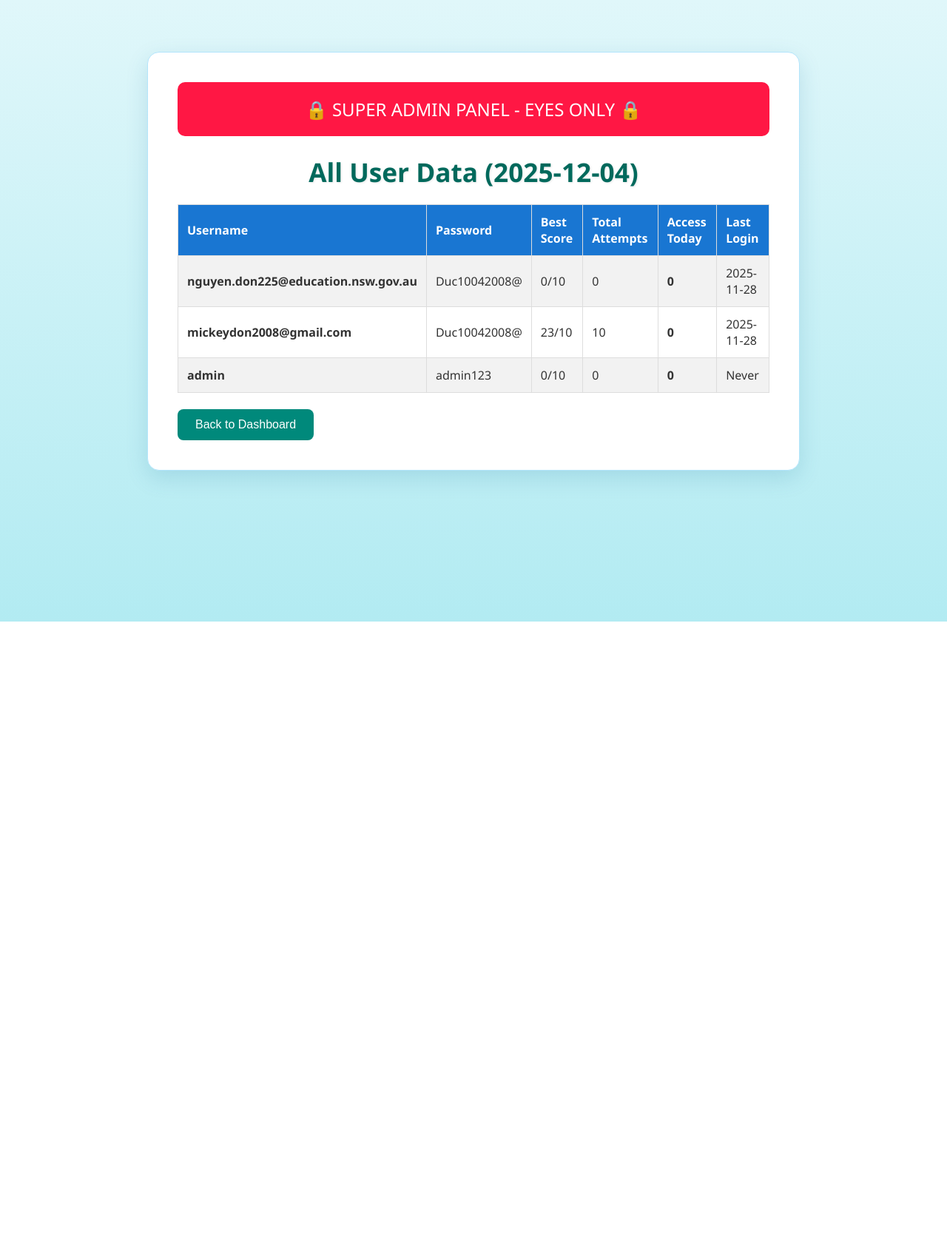
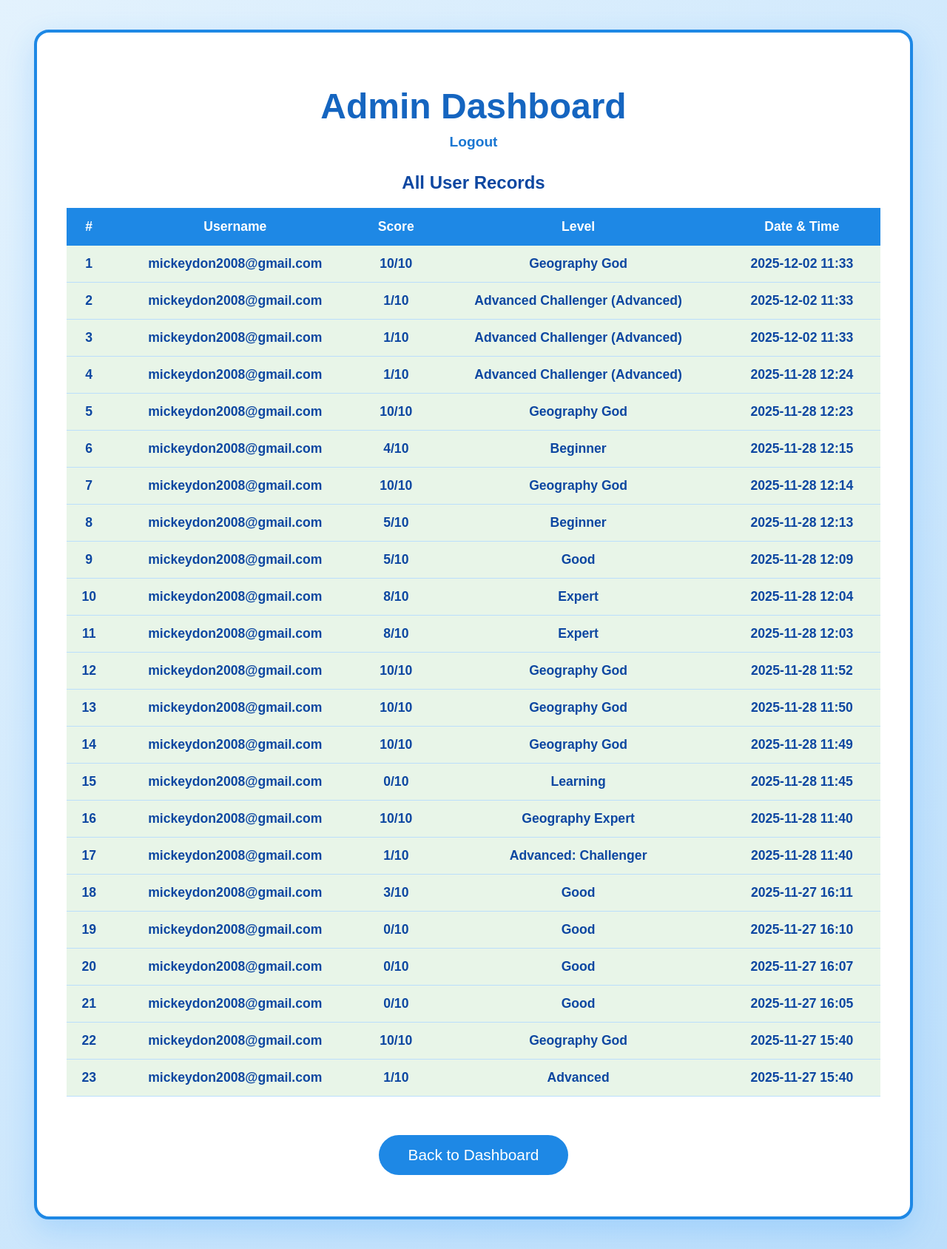
Before and after one commit to mikedon2008/Assessment2, a Flask app: page /super_admin_panel in a window 1280 px wide. Shown: the whole page at 74% size. Before the commit the page ends 840 px from the top, so only its background shows below. Run offline with Flask 3, Linux system fonts and the light colour scheme; a user stored in the database is signed in; data comes from the database, SQL or seed files in the repository; both versions use the stored data as it was after the commit.

Commit message:
Finish updating the table

```diff
--- a/Static/styles.css
+++ b/Static/styles.css
@@ -1,89 +1,12 @@
-/* Global styling with a calm geography-inspired theme */
-body {
-    font-family: 'Segoe UI', Arial, sans-serif;
-    background: linear-gradient(to bottom, #e0f7fa, #b2ebf2);
-    margin: 0;
-    padding: 20px;
-    color: #333;
-    min-height: 100vh;
-}
+body { font-family: Arial, sans-serif; background: #e3f2fd; margin: 0; padding: 20px; }
 
-.box {
-    max-width: 800px;
-    margin: 50px auto;
-    padding: 40px;
-    background: white;
-    border-radius: 16px;
-    box-shadow: 0 10px 30px rgba(0, 100, 150, 0.15);
-    border: 1px solid #b3e5fc;
-}
+.box { max-width: 700px; margin: 40px auto; padding: 30px; background: white; border-radius: 12px; box-shadow: 0 4px 20px rgba(0,0,0,0.1); }
+h1 { color: #1976d2; }
 
-/* Geography-themed headings */
-h1 {
-    color: #00695c;
-    text-align: center;
-    font-size: 2.2em;
-    margin-bottom: 10px;
-    text-shadow: 1px 1px 3px rgba(0,0,0,0.1);
-}
+button { background: #1976d2; color: white; padding: 10px 20px; border: none; border-radius: 6px; cursor: pointer; }
 
-h2 {
-    color: #00796b;
-    border-bottom: 2px solid #80deea;
-    padding-bottom: 8px;
-}
 
-/* Buttons with earth/ocean vibe */
-button, a.button {
-    background: #00897b;
-    color: white;
-    padding: 12px 24px;
-    border: none;
-    border-radius: 8px;
-    cursor: pointer;
-    font-size: 1em;
-    transition: all 0.3s ease;
-    text-decoration: none;
-    display: inline-block;
-}
+button:hover { background: #1565c0; }
 
-button:hover, a.button:hover {
-    background: #00695c;
-    transform: translateY(-2px);
-    box-shadow: 0 6px 15px rgba(0,0,0,0.2);
-}
 
-/* Form styling */
-select, input {
-    padding: 12px;
-    margin: 8px 0;
-    width: 100%;
-    border-radius: 8px;
-    border: 1px solid #80deea;
-    background: #f8fdff;
-    font-size: 1em;
-}
-
-/* List styling for records */
-ul {
-    list-style: none;
-    padding: 0;
-}
-
-li {
-    background: #e0f2f1;
-    margin: 10px 0;
-    padding: 15px;
-    border-radius: 10px;
-    border-left: 5px solid #00897b;
-    font-size: 1.1em;
-}
-
-/* Flash messages */
-p[style*="color:red"], p[style*="color:green"] {
-    font-weight: bold;
-    text-align: center;
-    padding: 10px;
-    background: rgba(255,0,0,0.1);
-    border-radius: 8px;
-}
+select, input { padding: 8px; margin: 5px 0; width: 100%; border-radius: 4px; border: 1px solid #ccc; }
--- a/Templates/admin_security.html
+++ b/Templates/admin_security.html
@@ -23,7 +23,7 @@
         <label><input type="radio" name="answer" value="A" required> A. Messi</label><br><br>
         <label><input type="radio" name="answer" value="B"> B. Ronaldo</label><br><br>
         <label><input type="radio" name="answer" value="C"> C. Otto</label><br><br>
-        <label><input type=radio name=answer value=D> <strong>D. Lawrence</strong></label><br><br>
+        <label><input type="radio" name="answer" value="D"> <strong>D. Lawrence</strong></label><br><br>
 
         <button type="submit">Submit Answer</button>
     </form>
--- a/Templates/super_admin_panel.html
+++ b/Templates/super_admin_panel.html
@@ -1,44 +1,111 @@
 <!DOCTYPE html>
 <html>
 <head>
-    <title>SUPER ADMIN PANEL</title>
+    <title>MIKEDON GEOGRAPHY QUIZ - Admin Dashboard</title>
     <link rel="stylesheet" href="/static/styles.css">
     <style>
-        table { width: 100%; border-collapse: collapse; margin-top: 20px; }
-        th, td { border: 1px solid #ddd; padding: 12px; text-align: left; }
-        th { background: #1976d2; color: white; }
-        tr:nth-child(even) { background: #f2f2f2; }
-        .secret { background: #ff1744; color: white; padding: 20px; border-radius: 10px; text-align: center; font-size: 1.5em; }
+        body {
+            background: linear-gradient(135deg, #e3f2fd, #bbdefb);
+            font-family: Arial, sans-serif;
+            padding: 40px;
+        }
+        .admin-container {
+            max-width: 1100px;
+            margin: 0 auto;
+            background: white;
+            border-radius: 20px;
+            padding: 40px;
+            box-shadow: 0 15px 40px rgba(30, 144, 255, 0.2);
+            border: 4px solid #1e88e5;
+        }
+        h1 {
+            text-align: center;
+            color: #1565c0;
+            font-size: 3em;
+            margin-bottom: 10px;
+        }
+        .logout {
+            text-align: center;
+            margin-bottom: 30px;
+        }
+        .logout a {
+            color: #1976d2;
+            font-weight: bold;
+            text-decoration: none;
+            font-size: 1.2em;
+        }
+        .logout a:hover { text-decoration: underline; }
+        h2 {
+            text-align: center;
+            color: #0d47a1;
+            margin: 30px 0 20px;
+        }
+        table {
+            width: 100%;
+            border-collapse: collapse;
+            margin-top: 20px;
+            font-size: 1.1em;
+        }
+        th {
+            background: #1e88e5;
+            color: white;
+            padding: 15px;
+            text-align: center;
+            font-weight: bold;
+        }
+        td {
+            padding: 14px;
+            text-align: center;
+            border-bottom: 1px solid #bbdefb;
+        }
+        tr:nth-child(even) {
+            background-color: #f5fbff;
+        }
+        tr:hover {
+            background-color: #e3f2fd;
+        }
+        .highlight {
+            background-color: #e8f5e8 !important;
+            font-weight: bold;
+            color: #0d47a1;
+        }
     </style>
 </head>
 <body>
-<div class="box">
-    <div class="secret">🔒 SUPER ADMIN PANEL - EYES ONLY 🔒</div>
-    <h1>All User Data ({{ today }})</h1>
+<div class="admin-container">
+    <h1>Admin Dashboard</h1>
+
+    <div class="logout">
+        <a href="/logout">Logout</a>
+    </div>
+
+    <h2>All User Records</h2>
 
     <table>
         <tr>
+            <th>#</th>
             <th>Username</th>
-            <th>Password</th>
-            <th>Best Score</th>
-            <th>Total Attempts</th>
-            <th>Access Today</th>
-            <th>Last Login</th>
+            <th>Score</th>
+            <th>Level</th>
+            <th>Date & Time</th>
         </tr>
-        {% for user in users %}
-        <tr>
-            <td><strong>{{ user[0] }}</strong></td>
-            <td>{{ user[1] }}</td>
-            <td>{{ user[3] if user[3] else 0 }}/10</td>
-            <td>{{ user[2] }}</td>
-            <td><strong>{{ daily_access.get(user[0], 0) }}</strong></td>
-            <td>{{ user[4] or "Never" }}</td>
+        {% for record in records %}
+        <tr {% if record[1] == 'mickeydon2008@gmail.com' or record[1] == 'nguyen.don225@education.nsw.gov.au' %}class="highlight"{% endif %}>
+            <td>{{ loop.index }}</td>
+            <td>{{ record[1] }}</td>
+            <td>{{ record[2] }}/10</td>
+            <td>{{ record[3] }}</td>
+            <td>{{ record[4] }}</td>
         </tr>
         {% endfor %}
     </table>
 
-    <br>
-    <a href="/userhome"><button>Back to Dashboard</button></a>
+    <br><br>
+    <p style="text-align:center;">
+        <a href="/userhome"><button style="padding:15px 40px; font-size:1.3em; background:#1e88e5; color:white; border:none; border-radius:50px; cursor:pointer;">
+            Back to Dashboard
+        </button></a>
+    </p>
 </div>
 </body>
 </html>
--- a/app.py
+++ b/app.py
@@ -3,8 +3,11 @@
 from datetime import datetime, date
 
 app = Flask(__name__)
-app.secret_key = 'lawrence-is-the-goat-2025'
+app.secret_key = 'mikedon-geography-quiz-final-2025'
 
+# ========================================
+# DATABASE SETUP
+# ========================================
 def init_db():
     conn = sqlite3.connect('database.db')
     c = conn.cursor()
@@ -20,13 +23,18 @@
                  score INTEGER,
                  level TEXT,
                  timestamp TEXT)''')
+    # Create admin account
     c.execute('INSERT OR IGNORE INTO users (username, password, is_admin) VALUES (?, ?, ?)',
               ('nguyen.don225@education.nsw.gov.au', 'Duc10042008@', 1))
     conn.commit()
     conn.close()
 
+# ========================================
+# ROUTES
+# ========================================
 @app.route('/')
-def index(): return redirect(url_for('login'))
+def index():
+    return redirect(url_for('login'))
 
 @app.route('/signup', methods=['GET', 'POST'])
 def signup():
@@ -38,12 +46,12 @@
         try:
             c.execute("INSERT INTO users (username, password) VALUES (?, ?)", (username, password))
             conn.commit()
-            flash("Account created! Login now")
+            flash("Account created! You can now log in.")
             conn.close()
             return redirect(url_for('login'))
-        except:
-            flash("Username taken!")
-            conn.close()
+        except sqlite3.IntegrityError:
+            flash("Username already taken!")
+        conn.close()
     return render_template('signUp.html')
 
 @app.route('/login', methods=['GET', 'POST'])
@@ -60,98 +68,170 @@
             session['user_id'] = user[0]
             session['username'] = user[1]
             session['is_admin'] = bool(user[2])
-            # Update last login
-            conn = sqlite3.connect('database.db')
-            c = conn.cursor()
-            c.execute("UPDATE users SET last_login=? WHERE id=?", (date.today().strftime("%Y-%m-%d"), user[0]))
-            conn.commit()
-            conn.close()
             if username == 'nguyen.don225@education.nsw.gov.au':
                 return redirect(url_for('admin_security'))
             return redirect(url_for('user_home'))
-        flash("Wrong username/password")
+        flash("Wrong username or password!")
     return render_template('login.html')
 
 @app.route('/admin_security', methods=['GET', 'POST'])
 def admin_security():
     if session.get('username') != 'nguyen.don225@education.nsw.gov.au':
-        flash("Not allowed")
         return redirect(url_for('user_home'))
     if request.method == 'POST':
         if request.form.get('answer') == 'D':
             return redirect(url_for('super_admin_panel'))
-        flash("WRONG ANSWER. BLOCKED.")
-        return render_template('admin_security.html', blocked=True)
-    return render_template('admin_security.html', blocked=False)
+        flash("WRONG! NOT MIKEDON.")
+    return render_template('admin_security.html')
 
 @app.route('/super_admin_panel')
 def super_admin_panel():
     if session.get('username') != 'nguyen.don225@education.nsw.gov.au':
-        return "NO.", 403
-
+        flash("Access Denied")
+        return redirect(url_for('user_home'))
     conn = sqlite3.connect('database.db')
     c = conn.cursor()
-    c.execute('''SELECT u.username, u.password,
-                        COALESCE(MAX(r.score),0),
-                        COUNT(r.id),
-                        u.last_login
-                 FROM users u LEFT JOIN records r ON u.id = r.user_id
-                 GROUP BY u.id''')
-    users = c.fetchall()
-
-    today = date.today().strftime("%Y-%m-%d")
-    c.execute("SELECT u.username, COUNT(*) FROM records r JOIN users u ON r.user_id = u.id WHERE substr(r.timestamp,1,10)=? GROUP BY u.username", (today,))
-    daily_dict = dict(c.fetchall())  # ← THIS WAS MISSING!
-
+    c.execute("SELECT r.id, u.username, r.score, r.level, r.timestamp FROM records r JOIN users u ON r.user_id = u.id ORDER BY r.timestamp DESC")
+    records = c.fetchall()
     conn.close()
-    return render_template('super_admin_panel.html', users=users, daily_access=daily_dict, today=today)
+    return render_template('super_admin_panel.html', records=records)
 
 @app.route('/userhome')
 def user_home():
-    if 'user_id' not in session: return redirect(url_for('login'))
+    if 'user_id' not in session:
+        return redirect(url_for('login'))
     conn = sqlite3.connect('database.db')
     c = conn.cursor()
     c.execute("SELECT score, level, timestamp FROM records WHERE user_id=? ORDER BY timestamp DESC", (session['user_id'],))
     records = c.fetchall()
     conn.close()
-    return render_template('userHome.html', records=records, username=session['username'])
+    return render_template('userHome.html', username=session['username'], records=records)
 
 @app.route('/logout')
 def logout():
     session.clear()
     return redirect(url_for('login'))
 
+# ========================================
+# NORMAL QUIZ — WITH WRONG ANSWERS + PERSONAL BEST
+# ========================================
 @app.route('/collectingdata', methods=['GET', 'POST'])
 def collecting_data():
-    if 'user_id' not in session: return redirect(url_for('login'))
-    correct = [2,3,1,1,1,1,2,1,2,1]
+    if 'user_id' not in session:
+        return redirect(url_for('login'))
+
+    correct = [2, 3, 1, 2, 1, 1, 2, 2, 2, 1]  # Canberra, Antarctica, China, Canada, Vatican, Uganda, Nepal&China, Pacific, Brasília, Australia
+    options = [
+        ["Sydney", "Melbourne", "Canberra", "Brisbane"],
+        ["Asia", "Africa", "Australia", "Antarctica"],
+        ["Japan", "China", "India", "Mongolia"],
+        ["Australia", "Indonesia", "Canada", "Russia"],
+        ["Monaco", "Vatican City", "San Marino", "Liechtenstein"],
+        ["Kenya", "Uganda", "Tanzania", "Rwanda"],
+        ["India & China", "Nepal & India", "Nepal & China", "Bhutan & China"],
+        ["Atlantic", "Indian", "Pacific", "Arctic"],
+        ["Rio de Janeiro", "São Paulo", "Brasília", "Salvador"],
+        ["New Zealand", "Australia", "South Africa", "Indonesia"]
+    ]
+
+    # Get current personal best
+    conn = sqlite3.connect('database.db')
+    c = conn.cursor()
+    c.execute("SELECT MAX(score) FROM records WHERE user_id=?", (session['user_id'],))
+    best = c.fetchone()[0]
+    high_score = best if best else 0
+
     if request.method == 'POST':
-        score = sum(int(request.form.get(f'q{i}','0')) == correct[i] for i in range(10))
-        level = "Geography God" if score==10 else "Expert" if score>=8 else "Good"
-        conn = sqlite3.connect('database.db')
-        c = conn.cursor()
+        score = 0
+        wrong_questions = []
+
+        for i in range(10):
+            ans = request.form.get(f'q{i}')
+            if ans and int(ans) == correct[i]:
+                score += 1
+            else:
+                wrong_questions.append({
+                    'num': i+1,
+                    'your_answer': options[i][int(ans)] if ans else "No answer",
+                    'correct_answer': options[i][correct[i]]
+                })
+
+        level = "Geography God" if score == 10 else "Expert" if score >= 8 else "Good" if score >= 6 else "Beginner"
+        perfect = (score == 10)
+
         c.execute("INSERT INTO records (user_id, score, level, timestamp) VALUES (?,?,?,?)",
                   (session['user_id'], score, level, datetime.now().strftime("%Y-%m-%d %H:%M")))
         conn.commit()
         conn.close()
-        return render_template('collectingData.html', submitted=True, score=score, level=level, show_challenge=(score==10))
-    return render_template('collectingData.html', submitted=False)
 
+        return render_template('collectingData.html',
+                               submitted=True, score=score, level=level, perfect=perfect,
+                               wrong_questions=wrong_questions, high_score=max(high_score, score))
+
+    conn.close()
+    return render_template('collectingData.html', submitted=False, high_score=high_score)
+
+# ========================================
+# ADVANCED QUIZ — WITH WRONG ANSWERS + PERSONAL BEST
+# ========================================
 @app.route('/advanced_quiz', methods=['GET', 'POST'])
 def advanced_quiz():
-    if 'user_id' not in session: return redirect(url_for('login'))
-    correct = [2,2,1,2,1,1,1,1,2,0]
+    if 'user_id' not in session:
+        return redirect(url_for('login'))
+
+    correct = [2, 2, 1, 2, 1, 1, 1, 1, 2, 0]  # Russia, France, Baikal, Danube, Iran, Russia&USA, Thimphu, Lesotho, Mid-Atlantic, Sahara
+    options = [
+        ["Switzerland", "Italy", "Russia", "France"],
+        ["Russia", "United States", "France", "China"],
+        ["Caspian Sea", "Lake Baikal", "Lake Tanganyika", "Crater Lake"],
+        ["Nile", "Amazon", "Danube", "Rhine"],
+        ["Iraq", "Iran", "Azerbaijan", "Turkmenistan"],
+        ["USA & Canada", "Russia & USA", "Japan & Russia", "Norway & Sweden"],
+        ["Kathmandu", "Thimphu", "Ulaanbaatar", "Bandar Seri Begawan"],
+        ["Eswatini", "Lesotho", "Namibia", "Botswana"],
+        ["Andes", "Himalayas", "Mid-Atlantic Ridge", "Rockies"],
+        ["Sahara", "Arabian", "Gobi", "Kalahari"]
+    ]
+
+    # Get advanced personal best
+    conn = sqlite3.connect('database.db')
+    c = conn.cursor()
+    c.execute("SELECT MAX(score) FROM records WHERE user_id=? AND (level LIKE '%Advanced%' OR level LIKE '%GOD%' OR level LIKE '%Master%')", (session['user_id'],))
+    best = c.fetchone()[0]
+    high_score = best if best else 0
+
     if request.method == 'POST':
-        score = sum(int(request.form.get(f'q{i}','0')) == correct[i] for i in range(10))
-        conn = sqlite3.connect('database.db')
-        c = conn.cursor()
+        score = 0
+        wrong_questions = []
+
+        for i in range(10):
+            ans = request.form.get(f'q{i}')
+            if ans and int(ans) == correct[i]:
+                score += 1
+            else:
+                wrong_questions.append({
+                    'num': i+1,
+                    'your_answer': options[i][int(ans)] if ans else "No answer",
+                    'correct_answer': options[i][correct[i]]
+                })
+
+        level = "GEOGRAPHY GOD" if score == 10 else "Master" if score >= 8 else "Advanced Challenger"
+
         c.execute("INSERT INTO records (user_id, score, level, timestamp) VALUES (?,?,?,?)",
-                  (session['user_id'], score, "Advanced", datetime.now().strftime("%Y-%m-%d %H:%M")))
+                  (session['user_id'], score, level + " (Advanced)", datetime.now().strftime("%Y-%m-%d %H:%M")))
         conn.commit()
         conn.close()
-        return render_template('advancedCollectingData.html', submitted=True, score=score)
-    return render_template('advancedCollectingData.html', submitted=False)
 
+        return render_template('advanced_quiz.html',
+                               submitted=True, score=score, level=level,
+                               wrong_questions=wrong_questions, high_score=max(high_score, score))
+
+    conn.close()
+    return render_template('advanced_quiz.html', submitted=False, high_score=high_score)
+
+# ========================================
+# RUN APP
+# ========================================
 if __name__ == '__main__':
     init_db()
     app.run(debug=True)
```
Also changed, not shown: Templates/advancedCollectingData.html (deleted, +0 -62 lines), Templates/advanced_quiz.html (added, +72 -0 lines), Templates/collectingData.html (+50 -48 lines), Templates/login.html (+21 -11 lines), Templates/signUp.html (+13 -13 lines), Templates/userHome.html (+29 -14 lines), database.db.
